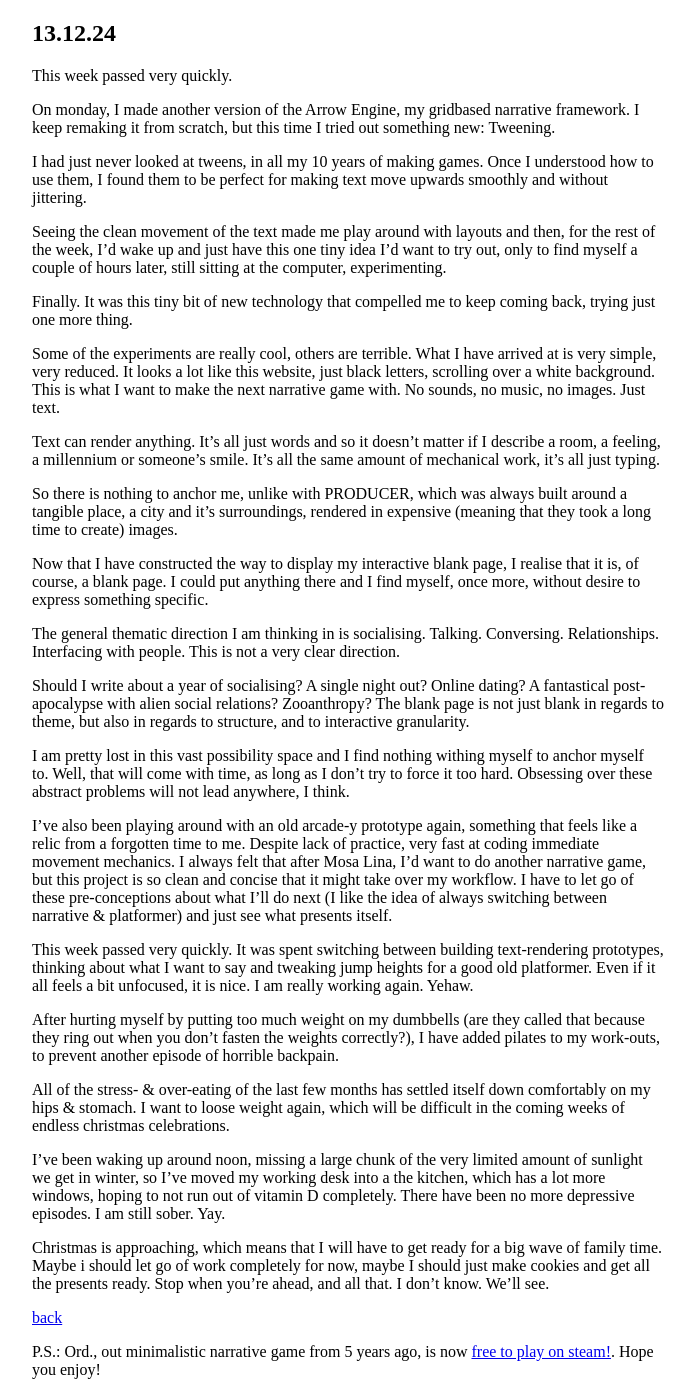
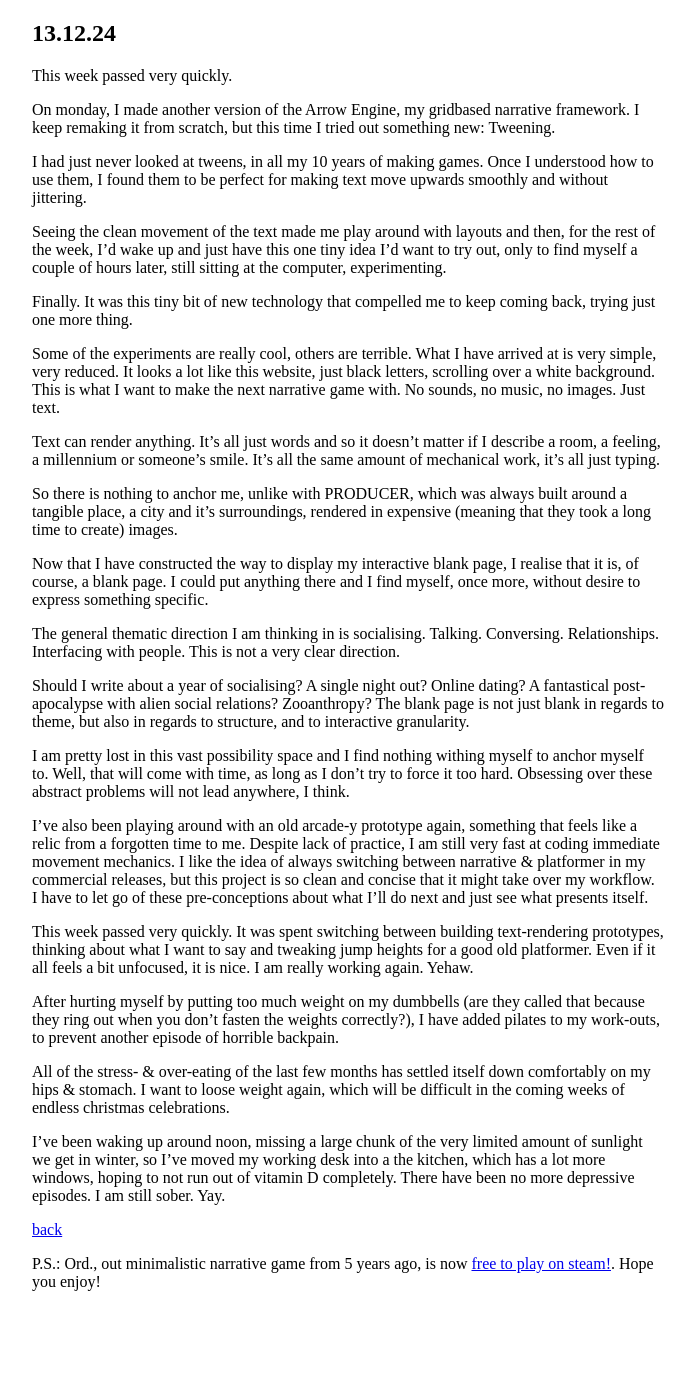
Before and after one commit to stuffedwombat/stuffedwombat.github.io, a Jekyll site: the page built from 24_12_13_one_tiny_idea.md, in a window 1280 px wide. Shown: the whole page, without its empty margins (292-987 px from the left). Built offline with Jekyll 4.4.1, drawn with Linux system fonts in a browser that asks for light colours; our own code applies the rules of GitHub Pages for plain Markdown files; comment, search, counter and statistics services are not loaded; after the commit the page ends 1311 px from its top, so only the background shows below that.

Commit message:
Update 24_12_13_one_tiny_idea.md

```diff
--- a/24_12_13_one_tiny_idea.md
+++ b/24_12_13_one_tiny_idea.md
@@ -24,7 +24,7 @@ Should I write about a year of socialising? A single night out? Online dating? A
 
 I am pretty lost in this vast possibility space and I find nothing withing myself to anchor myself to. Well, that will come with time, as long as I don’t try to force it too hard. Obsessing over these abstract problems will not lead anywhere, I think.
 
-I’ve also been playing around with an old arcade-y prototype again, something that feels like a relic from a forgotten time to me. Despite lack of practice, very fast at coding immediate movement mechanics. I always felt that after Mosa Lina, I’d want to do another narrative game, but this project is so clean and concise that it might take over my workflow. I have to let go of these pre-conceptions about what I’ll do next (I like the idea of always switching between narrative & platformer) and just see what presents itself.
+I’ve also been playing around with an old arcade-y prototype again, something that feels like a relic from a forgotten time to me. Despite lack of practice, I am still very fast at coding immediate movement mechanics. I like the idea of always switching between narrative & platformer in my commercial releases, but this project is so clean and concise that it might take over my workflow. I have to let go of these pre-conceptions about what I’ll do next and just see what presents itself.
 
 This week passed very quickly. It was spent switching between building text-rendering prototypes, thinking about what I want to say and tweaking jump heights for a good old platformer. Even if it all feels a bit unfocused, it is nice. I am really working again. Yehaw.
 
@@ -34,8 +34,6 @@ All of the stress- & over-eating of the last few months has settled itself down
 
 I’ve been waking up around noon, missing a large chunk of the very limited amount of sunlight we get in winter, so I’ve moved my working desk into a the kitchen, which has a lot more windows, hoping to not run out of vitamin D completely. There have been no more depressive episodes. I am still sober. Yay.
 
-Christmas is approaching, which means that I will have to get ready for a big wave of family time. Maybe i should let go of work completely for now, maybe I should just make cookies and get all the presents ready. Stop when you’re ahead, and all that. I don’t know. We’ll see.
-
 [back](blogagain)
 
 P.S.: Ord., out minimalistic narrative game from 5 years ago, is now [free to play on steam!](https://store.steampowered.com/app/1079000/Ord). Hope you enjoy!
```
